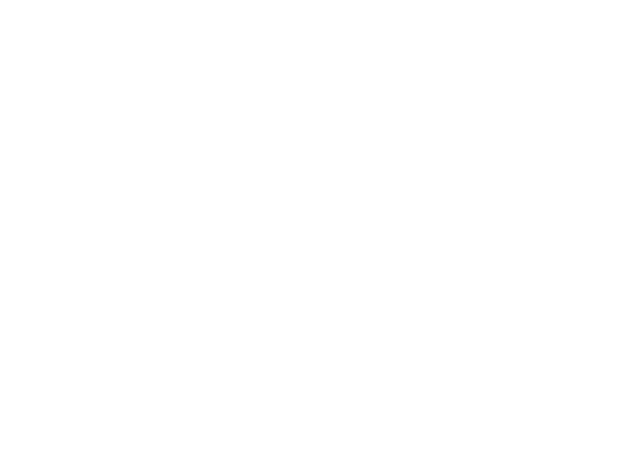
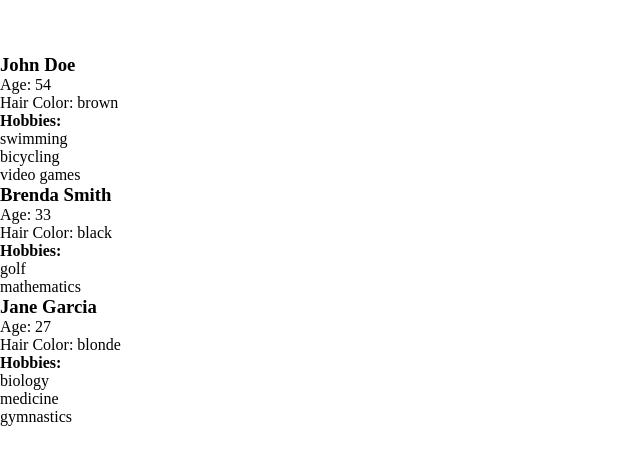
Before and after one commit to ThiagoRAD/react-design-patterns, a React (Vite) app in the folder layout-components/: page / in a window 1280 px wide. Shown: the top 464 px of the page, without its empty margins (0-640 px from the left). Built offline with nearby package versions, Linux system fonts and the light colour scheme.

Commit message:
large person list item

```diff
--- a/layout-components/src/LargePersonListItem.jsx
+++ b/layout-components/src/LargePersonListItem.jsx
@@ -1,5 +1,18 @@
-const LargePersonListItem = () => {
-
+const LargePersonListItem = ({person}) => {
+  const {name, age, hairColor, hobbies} = person;
+  return (
+    <>
+      <h3>{name}</h3>
+      <p>Age: {age}</p>
+      <p>Hair Color: {hairColor}</p>
+      <h4>Hobbies:</h4>
+      <ul>
+        {hobbies.map(hobby => (
+          <li key={`large-person-hobby-${hobby}`}>{hobby}</li>
+        ))}
+      </ul>
+    </>
+  )
 }
 
 export default LargePersonListItem;
--- a/layout-components/src/RegularList.jsx
+++ b/layout-components/src/RegularList.jsx
@@ -2,7 +2,7 @@
   return (
     <ul>
       {items.map(item => (
-        <li key={item.id}>
+        <li key={`${resourceName}-${item.name}`}>
           <ItemComponent {...{[resourceName]: item}} />
         </li>
       ))}
```
